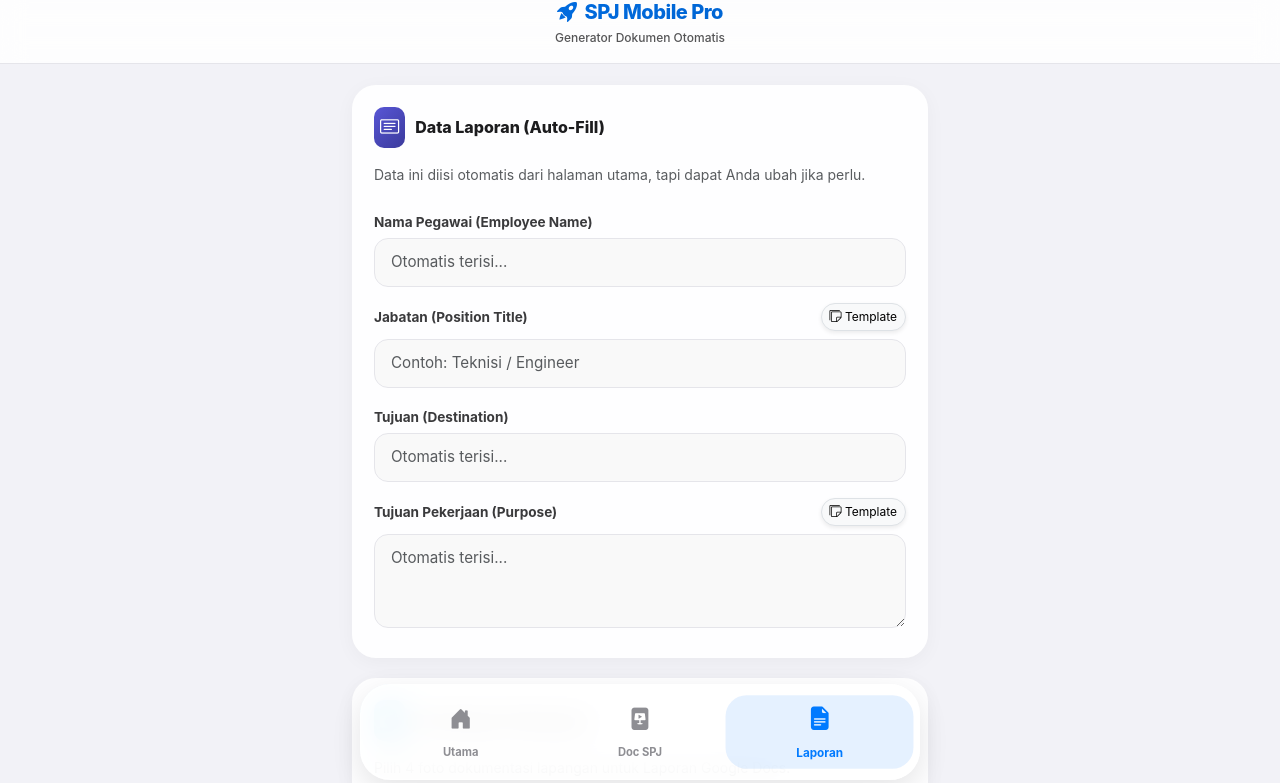
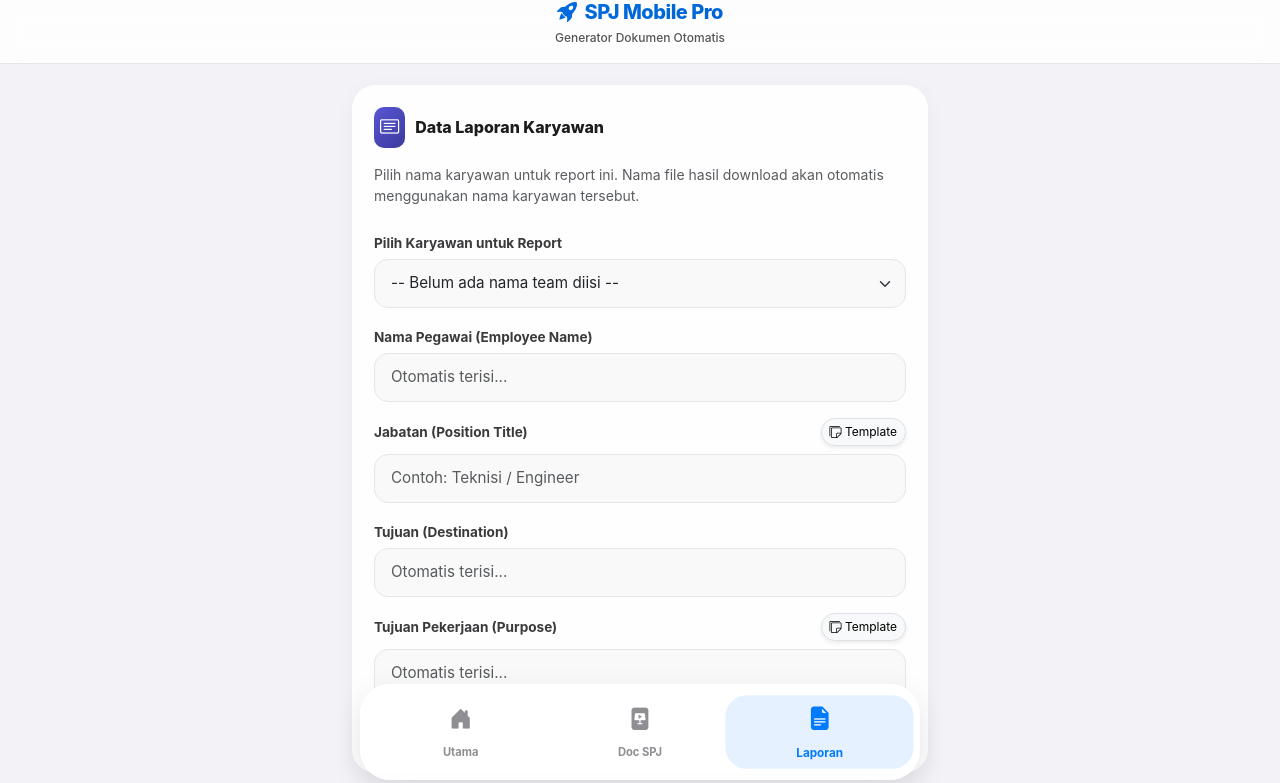
Before and after one commit to ispmonitorku-gif/spjmobilepro, a plain HTML site: page index.html in a window 1280 px wide. Both pictures are taken after a click on the link "Laporan". Shown: the top 783 px of the page. Drawn offline with nearby package versions, Linux system fonts and the light colour scheme.

Commit message:
index.html

```diff
--- a/index.html
+++ b/index.html
@@ -355,8 +355,15 @@
       <!-- TAB 3: REPORT -->
       <div id="tab-report" class="tab-view">
         <div class="card-custom">
-          <div class="section-title title-report"><i class="bi bi-card-text"></i> Data Laporan (Auto-Fill)</div>
-          <p class="small text-muted mb-4">Data ini diisi otomatis dari halaman utama, tapi dapat Anda ubah jika perlu.</p>
+          <div class="section-title title-report"><i class="bi bi-card-text"></i> Data Laporan Karyawan</div>
+          <p class="small text-muted mb-4">Pilih nama karyawan untuk report ini. Nama file hasil download akan otomatis menggunakan nama karyawan tersebut.</p>
+
+          <div class="mb-3">
+            <label class="form-label">Pilih Karyawan untuk Report</label>
+            <select class="form-select" id="reportEmployeeSelect" onchange="onEmployeeSelectChange()">
+              <!-- Pilihan terisi otomatis dari Data Team -->
+            </select>
+          </div>
 
           <div class="mb-3">
             <label class="form-label">Nama Pegawai (Employee Name)</label>
@@ -482,20 +489,40 @@
       window.scrollTo({ top: 0, behavior: 'smooth' });
 
       if (tabId === 'report') {
+        updateReportEmployeeDropdown();
         autoFillReportData();
       }
     }
 
+    function updateReportEmployeeDropdown() {
+      const nama1 = document.getElementById('nama1').value.trim();
+      const nama2 = document.getElementById('namaTeam2').value.trim();
+      const selectEl = document.getElementById('reportEmployeeSelect');
+
+      let html = '';
+      if(nama1) html += `<option value="${nama1}">${nama1} (Anggota Utama)</option>`;
+      if(nama2) html += `<option value="${nama2}">${nama2} (Anggota Tim)</option>`;
+      if(!nama1 && !nama2) html += `<option value="">-- Belum ada nama team diisi --</option>`;
+
+      selectEl.innerHTML = html;
+      onEmployeeSelectChange();
+    }
+
+    function onEmployeeSelectChange() {
+      const selectEl = document.getElementById('reportEmployeeSelect');
+      const inEmpName = document.getElementById('reportEmployeeName');
+      if(selectEl.value) {
+        inEmpName.value = selectEl.value;
+      }
+    }
+
     function autoFillReportData() {
-      const namaUtama = document.getElementById('nama1').value;
       const tujuanUtama = document.getElementById('tujuan').value;
       const kerjaanUtama = document.getElementById('keteranganPekerjaan').value;
 
-      const inEmpName = document.getElementById('reportEmployeeName');
       const inDest = document.getElementById('reportDestination');
       const inPurpose = document.getElementById('reportPurpose');
 
-      if (!inEmpName.value && namaUtama) inEmpName.value = namaUtama;
       if (!inDest.value && tujuanUtama) inDest.value = tujuanUtama;
       if (!inPurpose.value && kerjaanUtama) inPurpose.value = kerjaanUtama;
     }
@@ -651,8 +678,8 @@
             <h6 class="fw-bold"><i class="bi bi-check-circle-fill me-2"></i>Berhasil!</h6>
             <p class="small mb-3">${res.message}</p>
             <div class="d-grid gap-2">
-              ${res.docPdfUrl ? `<a href="${res.docPdfUrl}" target="_blank" class="btn btn-danger rounded-pill"><i class="bi bi-file-earmark-pdf-fill me-1"></i> Unduh PDF</a>` : ''}
-              ${res.docUrl ? `<a href="${res.docUrl}" target="_blank" class="btn btn-primary rounded-pill"><i class="bi bi-file-earmark-word-fill me-1"></i> Unduh Word</a>` : ''}
+              ${res.docPdfUrl ? `<a href="${res.docPdfUrl}" target="_blank" class="btn btn-danger rounded-pill"><i class="bi bi-file-earmark-pdf-fill me-1"></i> Unduh PDF (${data.reportEmployeeName})</a>` : ''}
+              ${res.docUrl ? `<a href="${res.docUrl}" target="_blank" class="btn btn-primary rounded-pill"><i class="bi bi-file-earmark-word-fill me-1"></i> Unduh Word (${data.reportEmployeeName})</a>` : ''}
             </div>
           </div>`;
       });
@@ -714,7 +741,7 @@
             'tglBerangkat', 'waktuBerangkat', 'tglPulang', 'waktuPulang', 'jarak',
             'koordinatAsal', 'koordinatTujuan', 'keteranganPekerjaan', 'deskripsiMilestone',
             'keteranganTambahan', 'namaSPV', 'approvalPosition',
-            'reportEmployeeName', 'reportPositionTitle', 'reportDestination', 'reportPurpose'
+            'reportPositionTitle', 'reportDestination', 'reportPurpose'
           ];
 
           fields.forEach(field => {
@@ -723,11 +750,13 @@
             }
           });
 
+          updateReportEmployeeDropdown();
+
           var myModalEl = document.getElementById('historyModal');
           var modal = bootstrap.Modal.getInstance(myModalEl);
           if(modal) modal.hide();
 
-          alert('Berhasil! Data SPJ telah dimuat otomatis dari Server ke dalam form.');
+          alert('Berhasil! Data SPJ & Team telah dimuat otomatis dari Server ke dalam form.');
         } else {
           alert('Gagal memuat data: ' + res.message);
         }
@@ -772,6 +801,7 @@
 
     window.onload = function() {
       loadMilestoneHistory();
+      updateReportEmployeeDropdown();
       const today = new Date().toISOString().split('T')[0];
       document.getElementById('tglBerangkat').value = today;
       document.getElementById('tglPulang').value = today;
```
